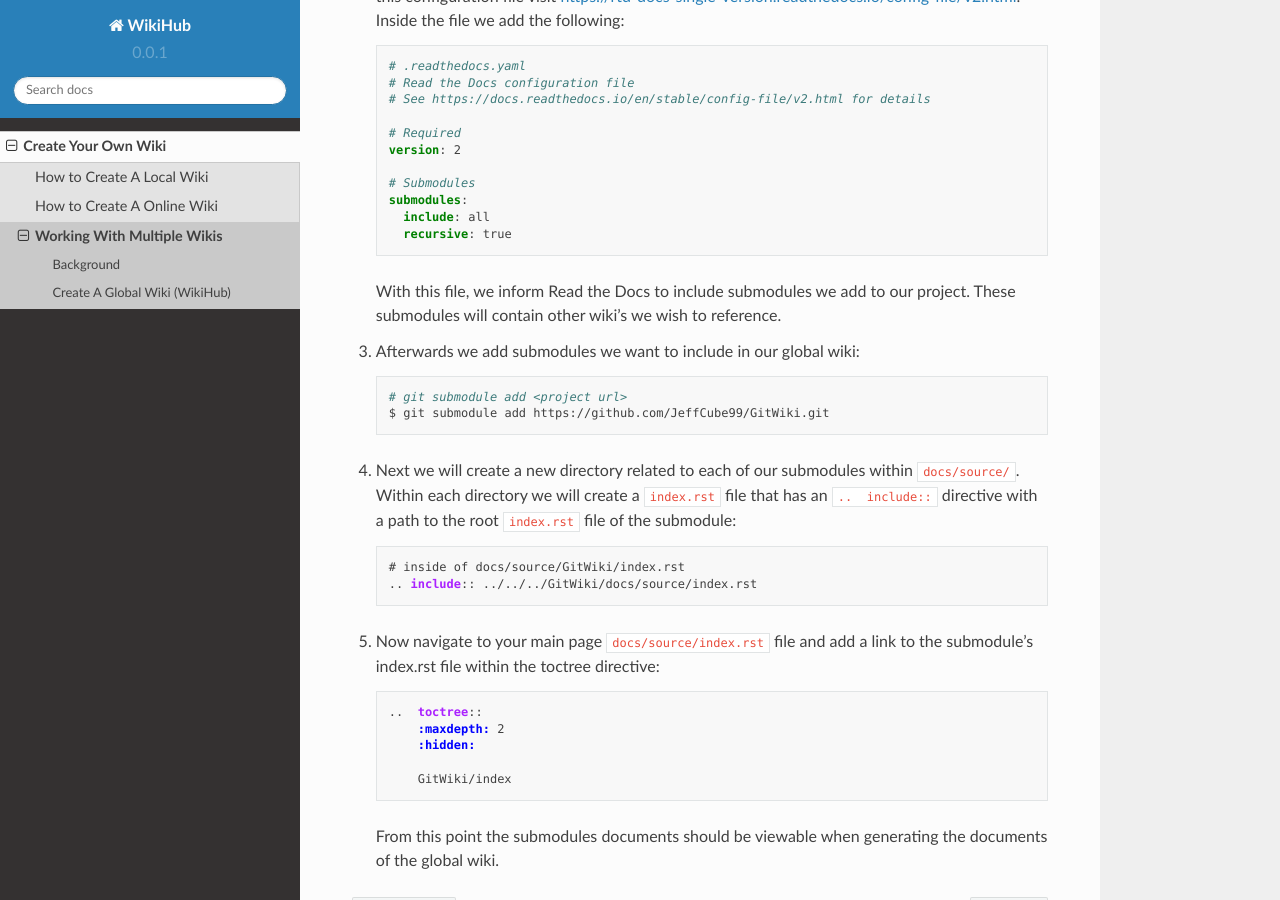
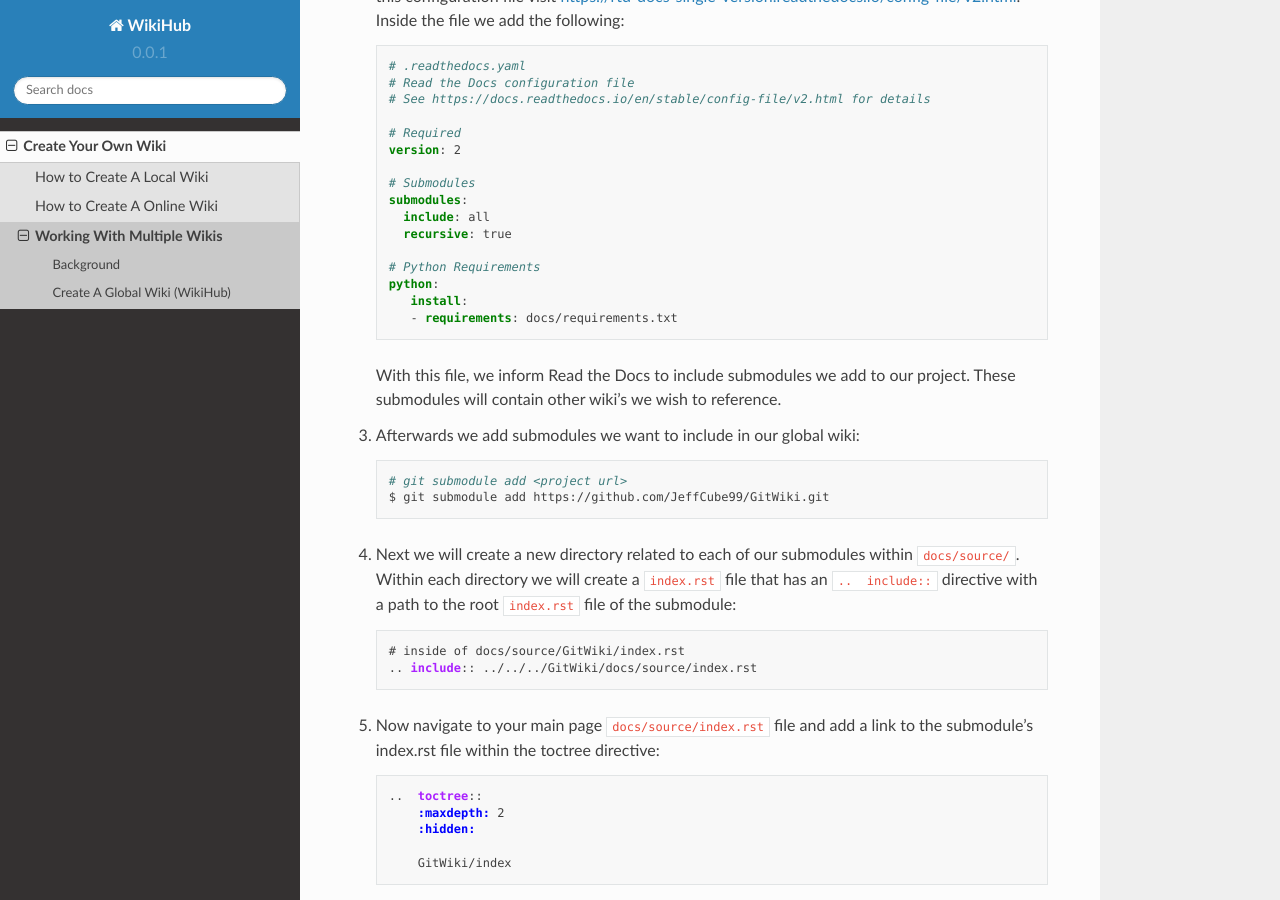
Before and after one commit to JeffCube99/WikiHub, a Sphinx documentation site: the page built from docs/source/create_a_wiki/working_with_multiple_wikis.rst, in a window 1280 px wide and 900 px high, scrolled down 773 px. Built offline with Sphinx 7.4.7 and the Read the Docs theme 2.0.0, drawn with Linux system fonts in a browser that asks for light colours.

Commit message:
* adding python requirements to .readthedocs.yaml

```diff
--- a/docs/source/create_a_wiki/working_with_multiple_wikis.rst
+++ b/docs/source/create_a_wiki/working_with_multiple_wikis.rst
@@ -46,6 +46,11 @@ Create A Global Wiki (WikiHub)
           include: all
           recursive: true
 
+        # Python Requirements
+        python:
+           install:
+           - requirements: docs/requirements.txt
+
     With this file, we inform Read the Docs to include submodules we add to our project. These submodules
     will contain other wiki's we wish to reference.
 #.  Afterwards we add submodules we want to include in our global wiki:
```
Also changed, not shown: .readthedocs.yaml.
